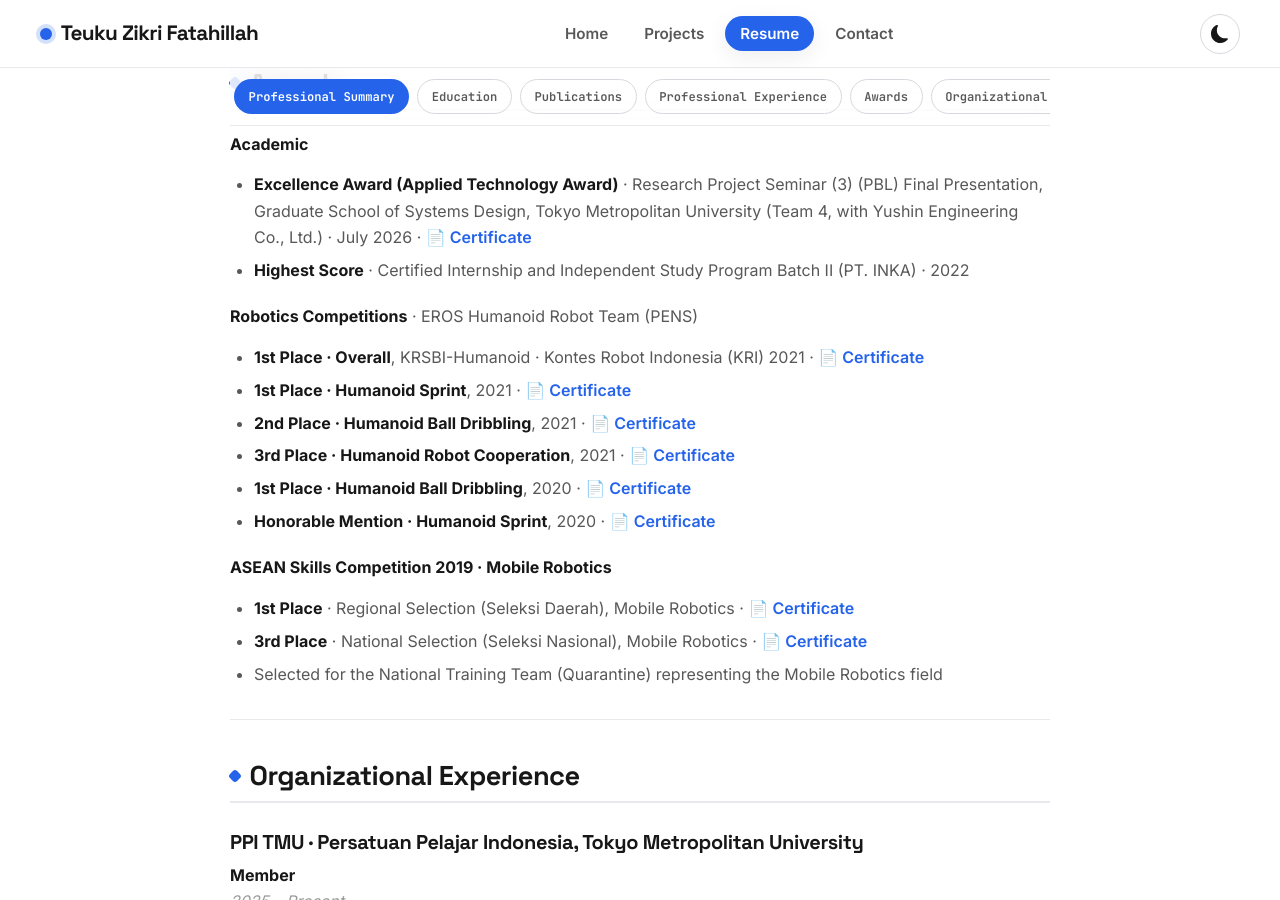
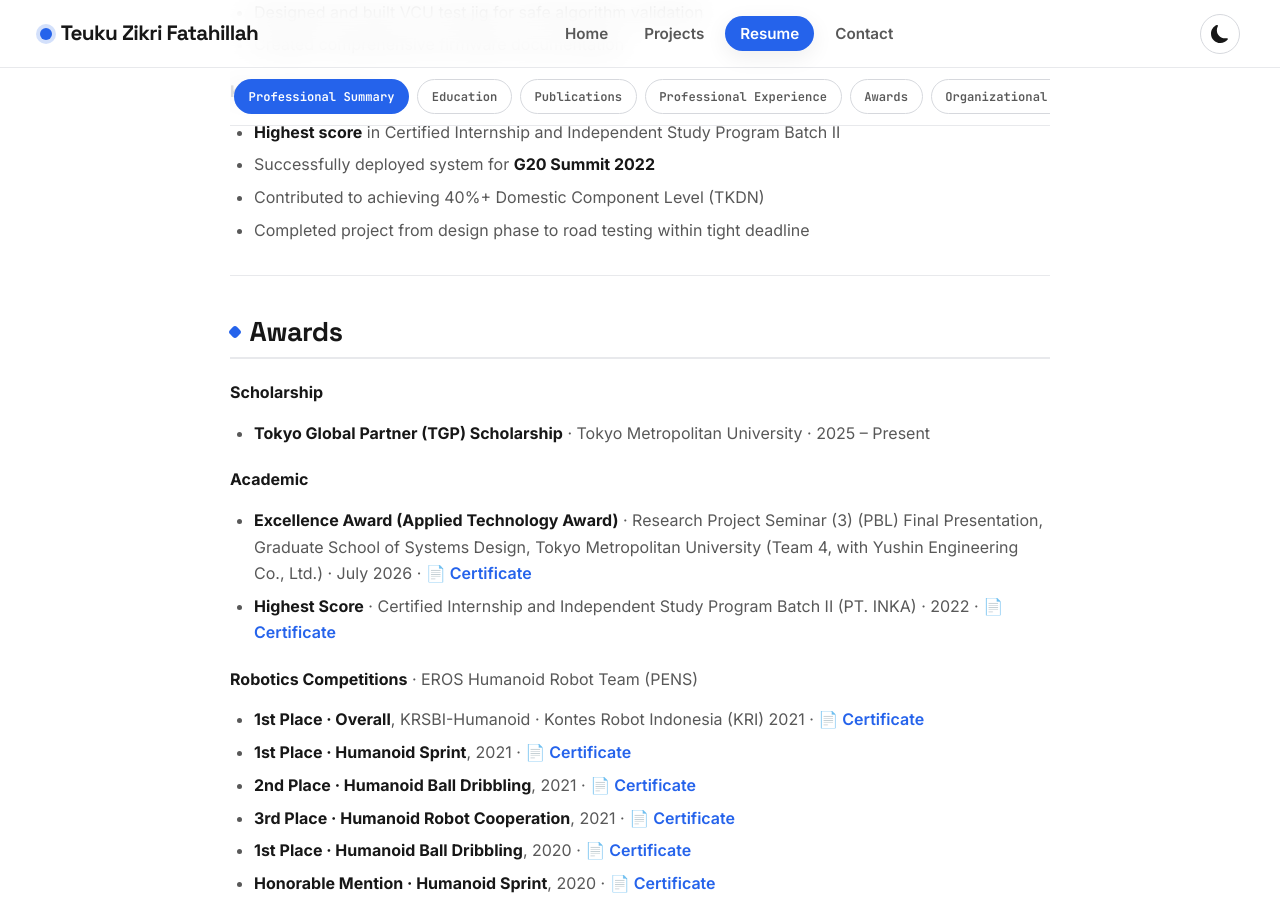
Before and after one commit to tzf230201/tzf230201.github.io, a Jekyll site: the page built from resume.md, in a window 1280 px wide and 900 px high, scrolled down 5049 px. Built offline with Jekyll 4.4.1, drawn with Linux system fonts in a browser that asks for light colours; some of the changed text lies outside the part shown.

Commit message:
Resume: add TGP scholarship, 2024 career break, INKA certificate link

```diff
--- a/resume.md
+++ b/resume.md
@@ -18,6 +18,7 @@
 **[Tokyo Metropolitan University](https://www.tmu.ac.jp/english/index.html)** · Japan <img src="https://flagcdn.com/jp.svg" alt="Japan" width="20" style="display:inline-block;vertical-align:middle;border-radius:2px;">
 Master of Engineering - Mechanical Systems Engineering
 [Intelligent Robotics Laboratory / Kubota Laboratory](https://kub-lab.jp/)
+Tokyo Global Partner (TGP) Scholarship recipient
 *October 2025 – September 2027 (Expected)*
 
 **[Politeknik Elektronika Negeri Surabaya (PENS)](https://www.pens.ac.id/)** · Indonesia <img src="https://flagcdn.com/id.svg" alt="Indonesia" width="20" style="display:inline-block;vertical-align:middle;border-radius:2px;">
@@ -133,10 +143,14 @@
 
 ## Awards
 
+**Scholarship**
+
+- **Tokyo Global Partner (TGP) Scholarship** · Tokyo Metropolitan University · 2025 – Present
+
 **Academic**
 
 - **Excellence Award (Applied Technology Award)** · Research Project Seminar (3) (PBL) Final Presentation, Graduate School of Systems Design, Tokyo Metropolitan University (Team 4, with Yushin Engineering Co., Ltd.) · July 2026 · [📄 Certificate](https://drive.google.com/file/d/1YiiXtokLIAWIyZVxF7hHmrSTxVsaGQmy/view?usp=sharing)
-- **Highest Score** · Certified Internship and Independent Study Program Batch II (PT. INKA) · 2022
+- **Highest Score** · Certified Internship and Independent Study Program Batch II (PT. INKA) · 2022 · [📄 Certificate](https://drive.google.com/file/d/1dEjMEYla6MItw9q3Akhxx56kID7jGwfx/view)
 
 **Robotics Competitions** · EROS Humanoid Robot Team (PENS)
 
```
Also changed, not shown: other parts of resume.md (+10 -1 lines).
